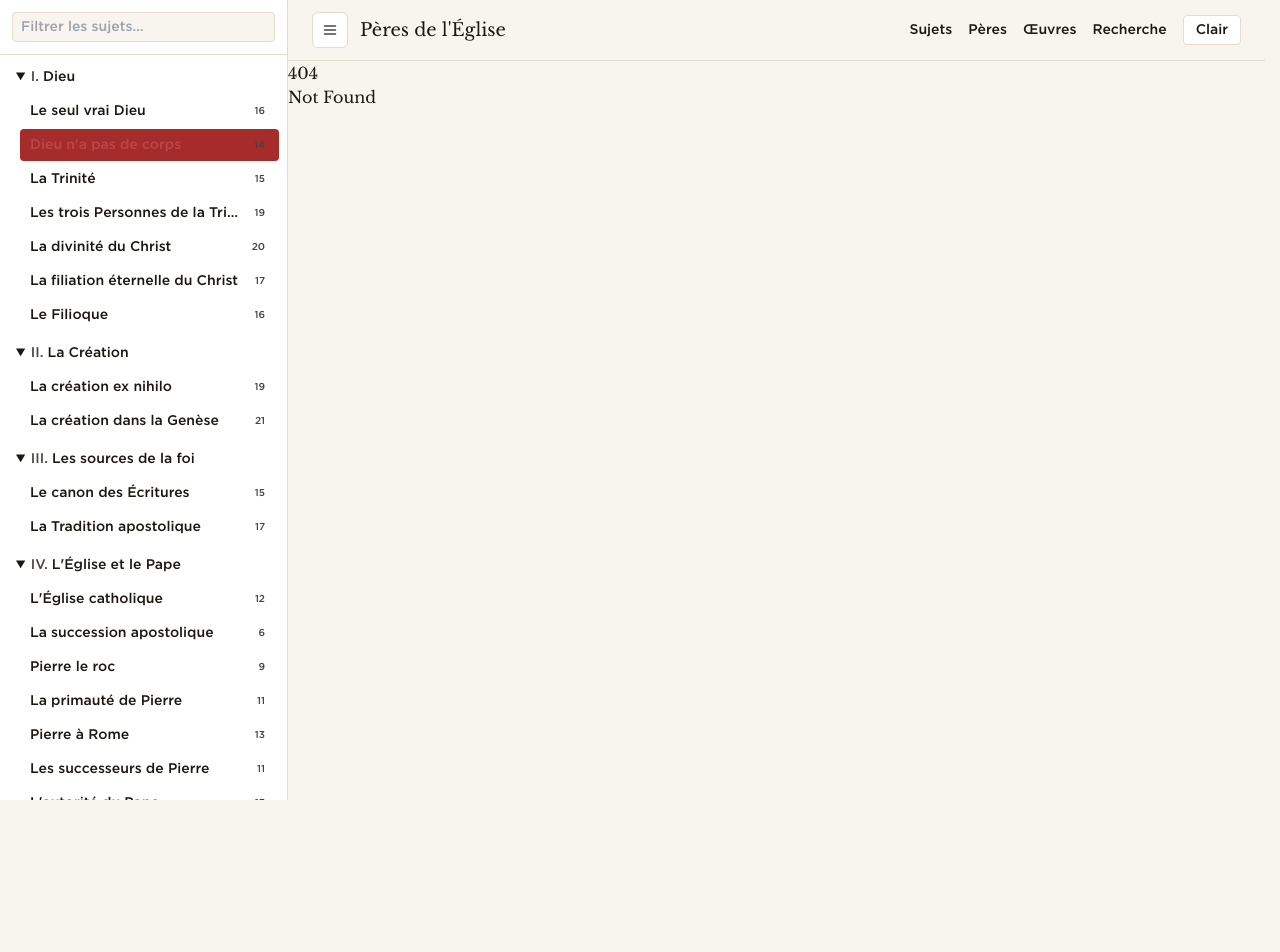
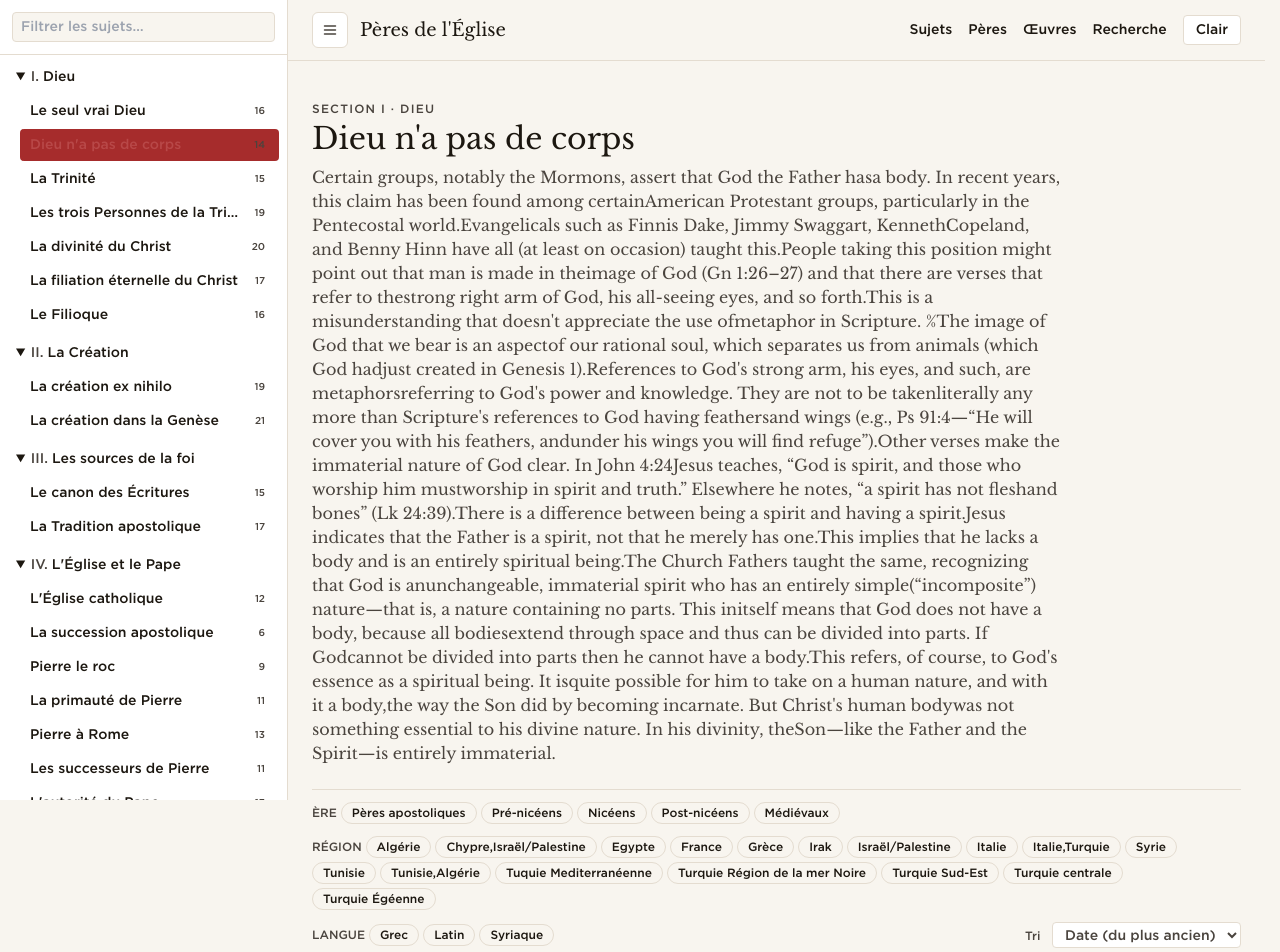
Before and after one commit to janvier-s/traditionapostolique, a SvelteKit app: page /sujets/dieu-n-a-pas-de-corps-2 in a window 1280 px wide. Before the commit this address had no page. Shown: the top 952 px of the page. Before the commit the page ends 800 px from the top, so only its background shows below. Built offline with nearby package versions, Linux system fonts and the light colour scheme.

Commit message:
feat: /sujets/[slug] with filter chips + sort selector

```diff
--- /dev/null
+++ b/src/lib/components/ui/FilterChip.svelte
@@ -0,0 +1,15 @@
+<script lang="ts">
+	let { label, active, onToggle }: { label: string; active: boolean; onToggle: () => void } = $props();
+</script>
+
+<button
+	type="button"
+	onclick={onToggle}
+	class="rounded-full border px-2.5 py-0.5 font-ui text-xs transition"
+	class:border-accent={active}
+	class:bg-accent={active}
+	class:text-accent-text={active}
+	class:border-border={!active}
+>
+	{label}
+</button>
--- /dev/null
+++ b/src/lib/components/ui/SortSelect.svelte
@@ -0,0 +1,24 @@
+<script lang="ts">
+	import type { QuoteSort } from '$lib/utils/filters';
+	let { value, onChange }: { value: QuoteSort; onChange: (v: QuoteSort) => void } = $props();
+	const OPTIONS: Array<[QuoteSort, string]> = [
+		['date-asc', 'Date (du plus ancien)'],
+		['date-desc', 'Date (du plus récent)'],
+		['author', 'Auteur (A–Z)'],
+		['work', 'Œuvre'],
+		['canonical', 'Ordre canonique']
+	];
+</script>
+
+<label class="font-ui text-xs text-muted">
+	Tri
+	<select
+		class="ml-2 rounded border border-border bg-panel px-2 py-1 font-ui text-sm"
+		{value}
+		onchange={(e) => onChange((e.currentTarget as HTMLSelectElement).value as QuoteSort)}
+	>
+		{#each OPTIONS as [v, label] (v)}
+			<option value={v}>{label}</option>
+		{/each}
+	</select>
+</label>
--- /dev/null
+++ b/src/routes/sujets/[slug]/+page.svelte
@@ -0,0 +1,85 @@
+<script lang="ts">
+	import { applyFiltersAndSort, type QuoteFilters, type QuoteSort } from '$lib/utils/filters';
+	import { eraOrder, eraLabel } from '$lib/utils/era';
+	import QuoteCard from '$lib/components/peres/QuoteCard.svelte';
+	import StudyPanel from '$lib/components/peres/StudyPanel.svelte';
+	import FilterChip from '$lib/components/ui/FilterChip.svelte';
+	import SortSelect from '$lib/components/ui/SortSelect.svelte';
+	import type { Quote } from '$lib/schema';
+
+	let { data } = $props();
+
+	let filters = $state<QuoteFilters>({ ere: [], region: [], langue: [], pere: [] });
+	let sort = $state<QuoteSort>('date-asc');
+	let openQuote = $state<Quote | null>(null);
+
+	const allRegions = $derived(
+		Array.from(new Set(data.authors.map((a) => a.region).filter((r): r is string => !!r))).sort()
+	);
+	const allLanguages = $derived(
+		Array.from(new Set(data.authors.flatMap((a) => a.language))).sort()
+	);
+
+	const filtered = $derived(
+		applyFiltersAndSort(data.matching, data.authors, filters, sort, data.works)
+	);
+
+	function toggleEra(v: (typeof eraOrder)[number]) {
+		const arr = filters.ere ?? [];
+		filters = { ...filters, ere: arr.includes(v) ? arr.filter((x) => x !== v) : [...arr, v] };
+	}
+	function toggleRegion(v: string) {
+		const arr = filters.region ?? [];
+		filters = { ...filters, region: arr.includes(v) ? arr.filter((x) => x !== v) : [...arr, v] };
+	}
+	function toggleLangue(v: string) {
+		const arr = filters.langue ?? [];
+		filters = { ...filters, langue: arr.includes(v) ? arr.filter((x) => x !== v) : [...arr, v] };
+	}
+</script>
+
+<section class="px-6 py-10">
+	<header>
+		<div class="font-ui text-xs uppercase tracking-widest text-muted">
+			Section {data.topic.section} · {data.topic.groupe}
+		</div>
+		<h1 class="mt-1 font-heading text-3xl">{data.topic.label}</h1>
+		{#if data.topic.description}
+			<p class="mt-2 max-w-reader text-muted">{data.topic.description}</p>
+		{/if}
+	</header>
+
+	<div class="my-6 flex flex-wrap items-center gap-3 border-y border-border py-3">
+		<div class="flex flex-wrap items-center gap-1">
+			<span class="font-ui text-xs uppercase text-muted">Ère</span>
+			{#each eraOrder as e (e)}
+				<FilterChip label={eraLabel(e)} active={filters.ere?.includes(e) ?? false} onToggle={() => toggleEra(e)} />
+			{/each}
+		</div>
+		<div class="flex flex-wrap items-center gap-1">
+			<span class="font-ui text-xs uppercase text-muted">Région</span>
+			{#each allRegions as r (r)}
+				<FilterChip label={r} active={filters.region?.includes(r) ?? false} onToggle={() => toggleRegion(r)} />
+			{/each}
+		</div>
+		<div class="flex flex-wrap items-center gap-1">
+			<span class="font-ui text-xs uppercase text-muted">Langue</span>
+			{#each allLanguages as l (l)}
+				<FilterChip label={l} active={filters.langue?.includes(l) ?? false} onToggle={() => toggleLangue(l)} />
+			{/each}
+		</div>
+		<div class="ml-auto"><SortSelect value={sort} onChange={(v) => (sort = v)} /></div>
+	</div>
+
+	<p class="mb-4 font-ui text-sm text-muted">{filtered.length} citations</p>
+
+	<div class="space-y-6">
+		{#each filtered as q (q.id)}
+			<QuoteCard quote={q} onOpenPanel={(qq) => (openQuote = qq)} />
+		{:else}
+			<p class="italic text-muted">Aucune citation ne correspond à ces filtres.</p>
+		{/each}
+	</div>
+</section>
+
+<StudyPanel quote={openQuote} onClose={() => (openQuote = null)} />
--- /dev/null
+++ b/src/routes/sujets/[slug]/+page.ts
@@ -0,0 +1,9 @@
+import { error } from '@sveltejs/kit';
+import { topicBySlug, quotes, authors, works } from '$lib/data';
+
+export function load({ params }) {
+	const topic = topicBySlug(params.slug);
+	if (!topic) throw error(404, 'Sujet introuvable');
+	const matching = quotes.filter((q) => q.topicIds.includes(topic.id));
+	return { topic, matching, authors, works };
+}
--- a/svelte.config.js
+++ b/svelte.config.js
@@ -49,7 +49,8 @@ const config = {
 					path.startsWith('/sujets') ||
 					path.startsWith('/peres') ||
 					path.startsWith('/oeuvres') ||
-					path.startsWith('/recherche')
+					path.startsWith('/recherche') ||
+					path.startsWith('/citation')
 				) {
 					return;
 				}
```
Also changed, not shown: 1 other file (tests, documents, lock files or other folders).
